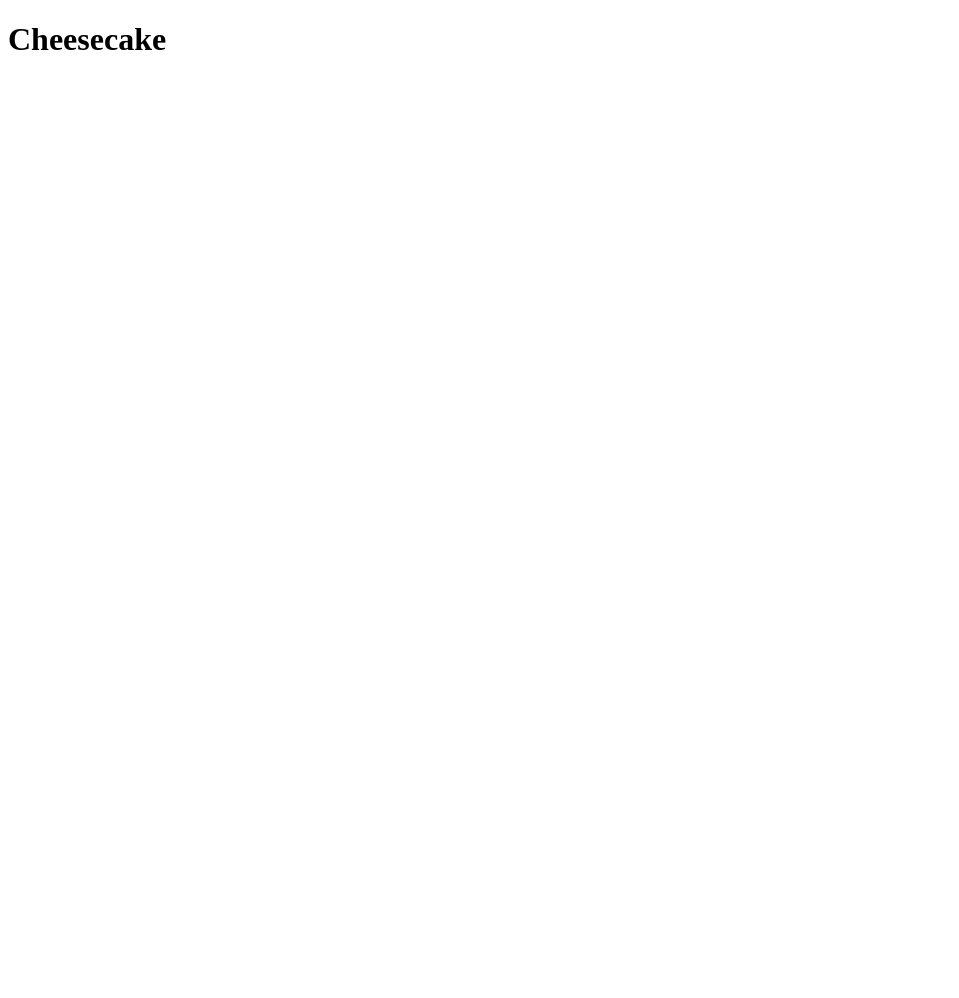
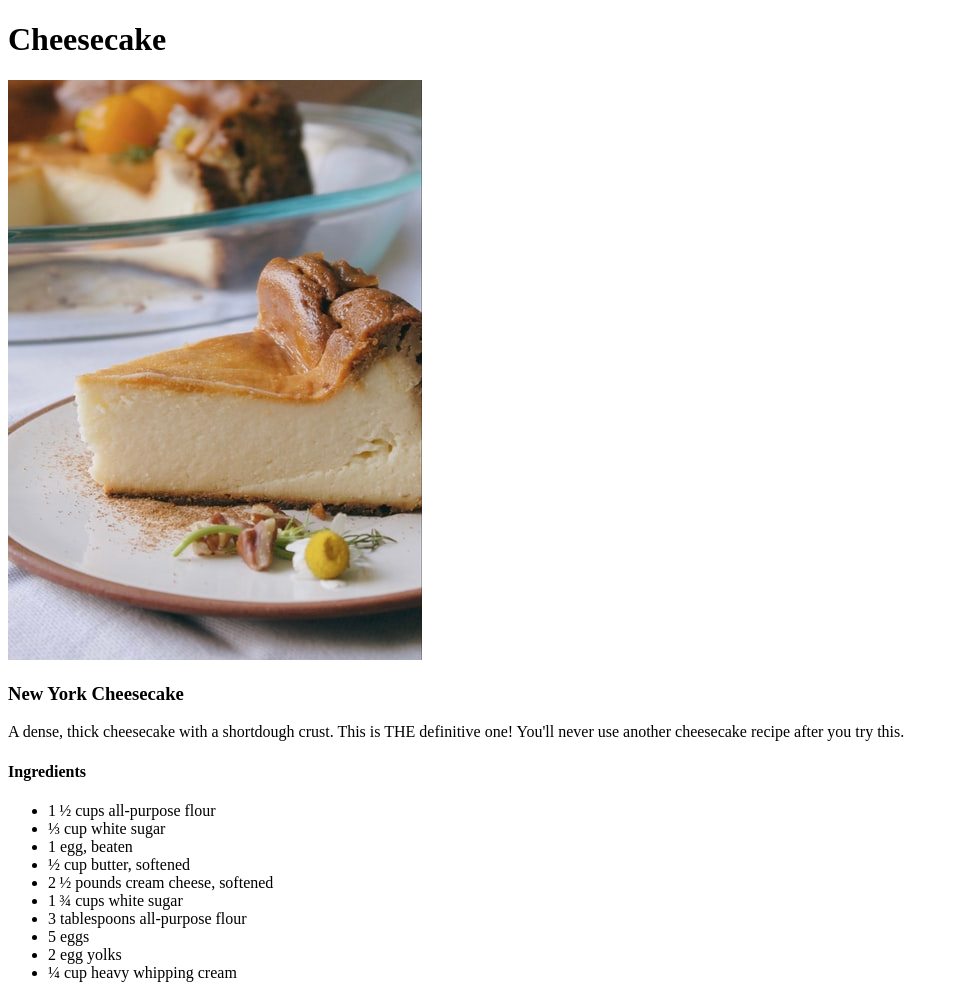
Before and after one commit to jdechow5/odin-recipes, a plain HTML site: page recipes/cheesecake.html in a window 1280 px wide. Shown: the whole page, without its empty margins (0-959 px from the left). Before the commit the page ends 800 px from the top, so only its background shows below. Drawn offline with Linux system fonts and the light colour scheme.

Commit message:
Add cheesecake recipe to cheesecake.html

```diff
--- a/recipes/cheesecake.html
+++ b/recipes/cheesecake.html
@@ -8,5 +8,21 @@
 </head>
 <body>
   <h1>Cheesecake</h1>
+  <img src="/img/cheesecake.jpg" alt="">
+  <h3>New York Cheesecake</h3>
+  <p>A dense, thick cheesecake with a shortdough crust. This is THE definitive one! You'll never use another cheesecake recipe after you try this.</p>
+  <h4>Ingredients</h4>
+  <ul>
+    <li>1 ½ cups all-purpose flour</li>
+    <li>⅓ cup white sugar</li>
+    <li>1 egg, beaten</li>
+    <li>½ cup butter, softened</li>
+    <li>2 ½ pounds cream cheese, softened</li>
+    <li>1 ¾ cups white sugar</li>
+    <li>3 tablespoons all-purpose flour</li>
+    <li>5 eggs</li>
+    <li>2 egg yolks</li>
+    <li>¼ cup heavy whipping cream</li>
+  </ul>
 </body>
 </html>
```
Also changed, not shown: index.html (+2 -1 lines), img/cheesecake.jpg (added).
